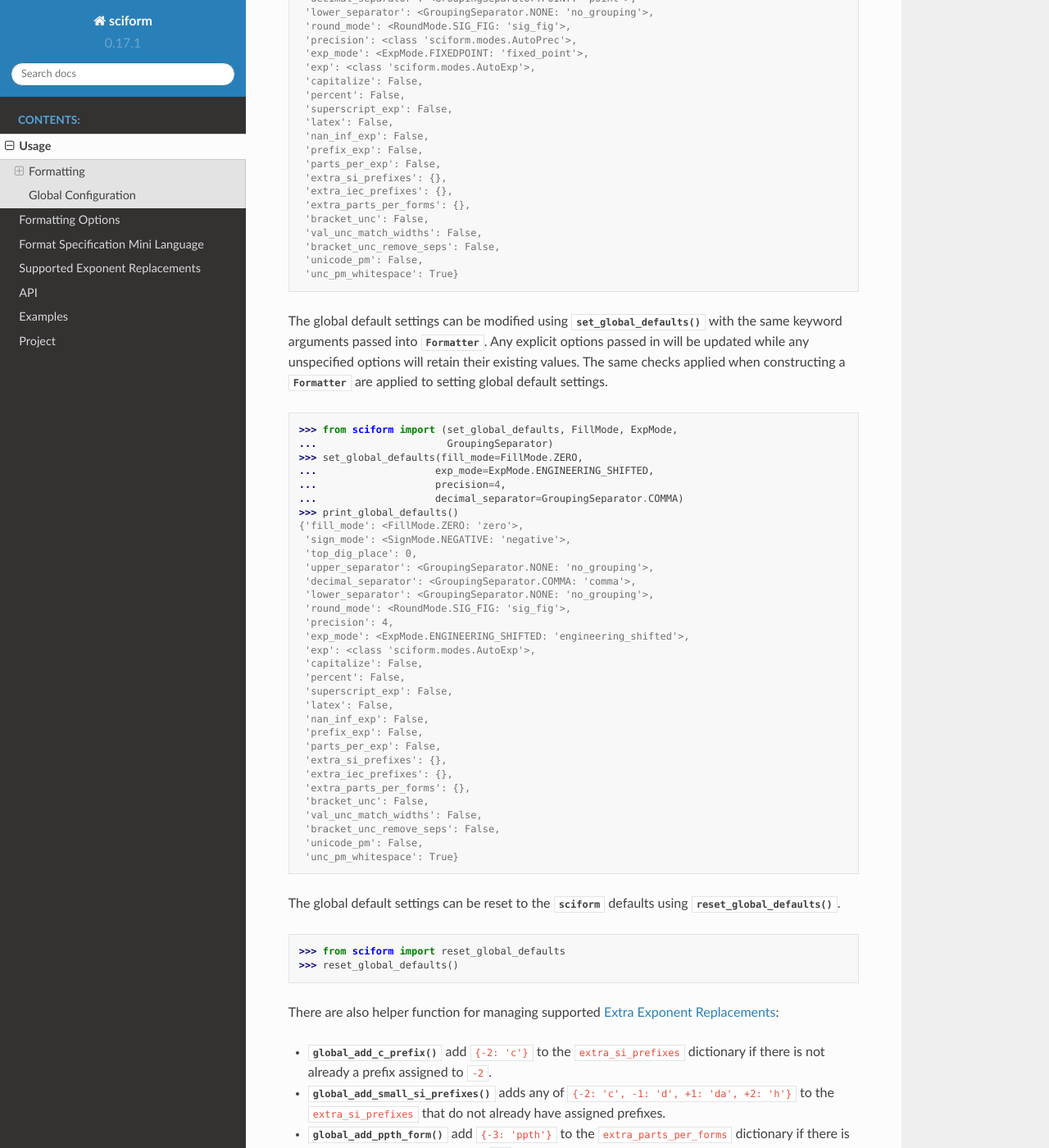
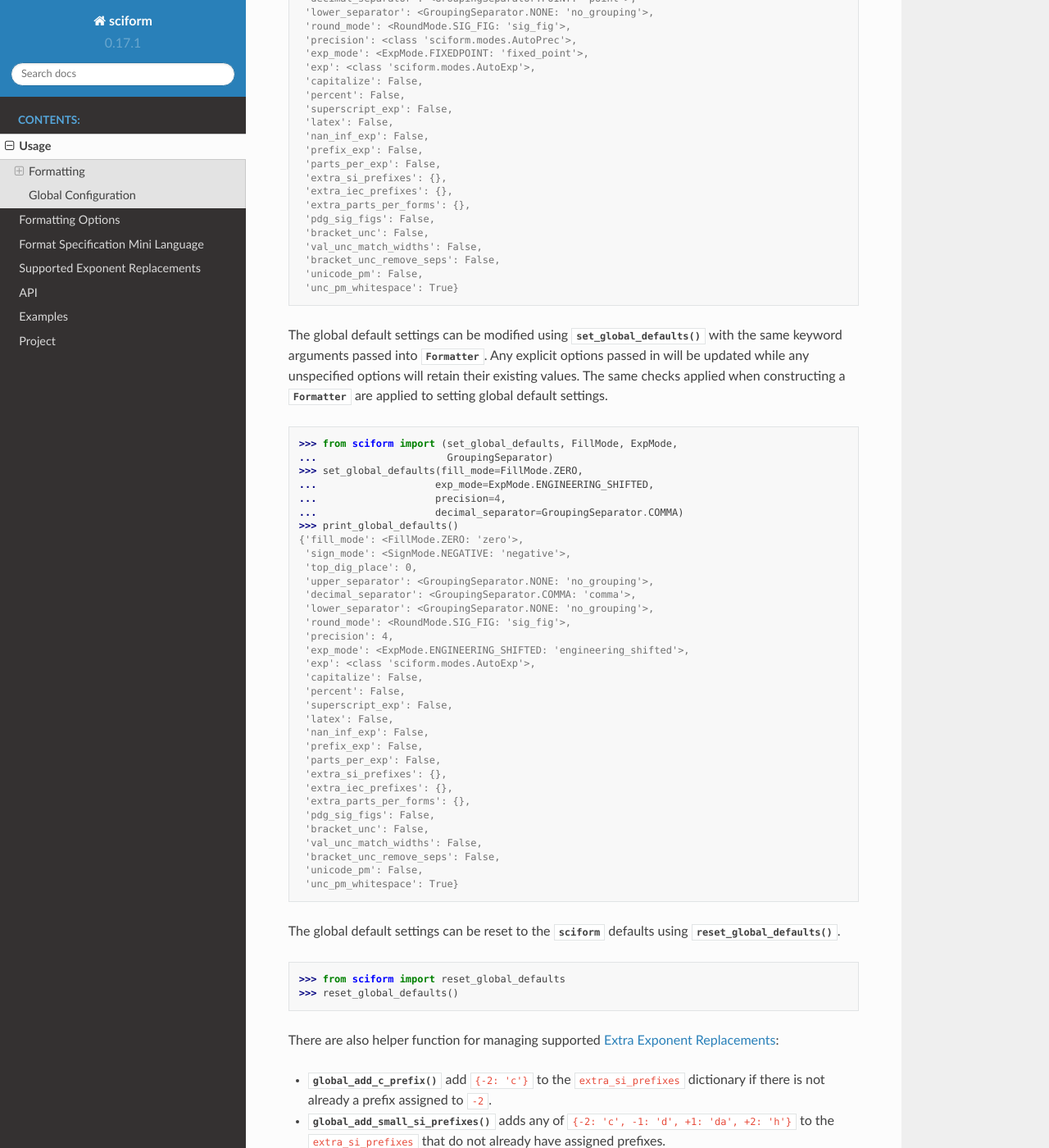
Before and after one commit to jagerber48/sciform, a Sphinx documentation site: the page built from docs/source/usage.rst, in a window 1280 px wide and 1400 px high, scrolled down 2198 px. Shown: the whole window at 82% size. Built offline with Sphinx 7.4.7 and the Read the Docs theme 2.0.0, drawn with Linux system fonts in a browser that asks for light colours.

Commit message:
global config doc pdg_sig_figs update

```diff
--- a/docs/source/usage.rst
+++ b/docs/source/usage.rst
@@ -133,6 +133,7 @@ The global default settings can be viewed using
  'extra_si_prefixes': {},
  'extra_iec_prefixes': {},
  'extra_parts_per_forms': {},
+ 'pdg_sig_figs': False,
  'bracket_unc': False,
  'val_unc_match_widths': False,
  'bracket_unc_remove_seps': False,
@@ -174,6 +175,7 @@ applied to setting global default settings.
  'extra_si_prefixes': {},
  'extra_iec_prefixes': {},
  'extra_parts_per_forms': {},
+ 'pdg_sig_figs': False,
  'bracket_unc': False,
  'val_unc_match_widths': False,
  'bracket_unc_remove_seps': False,
```
